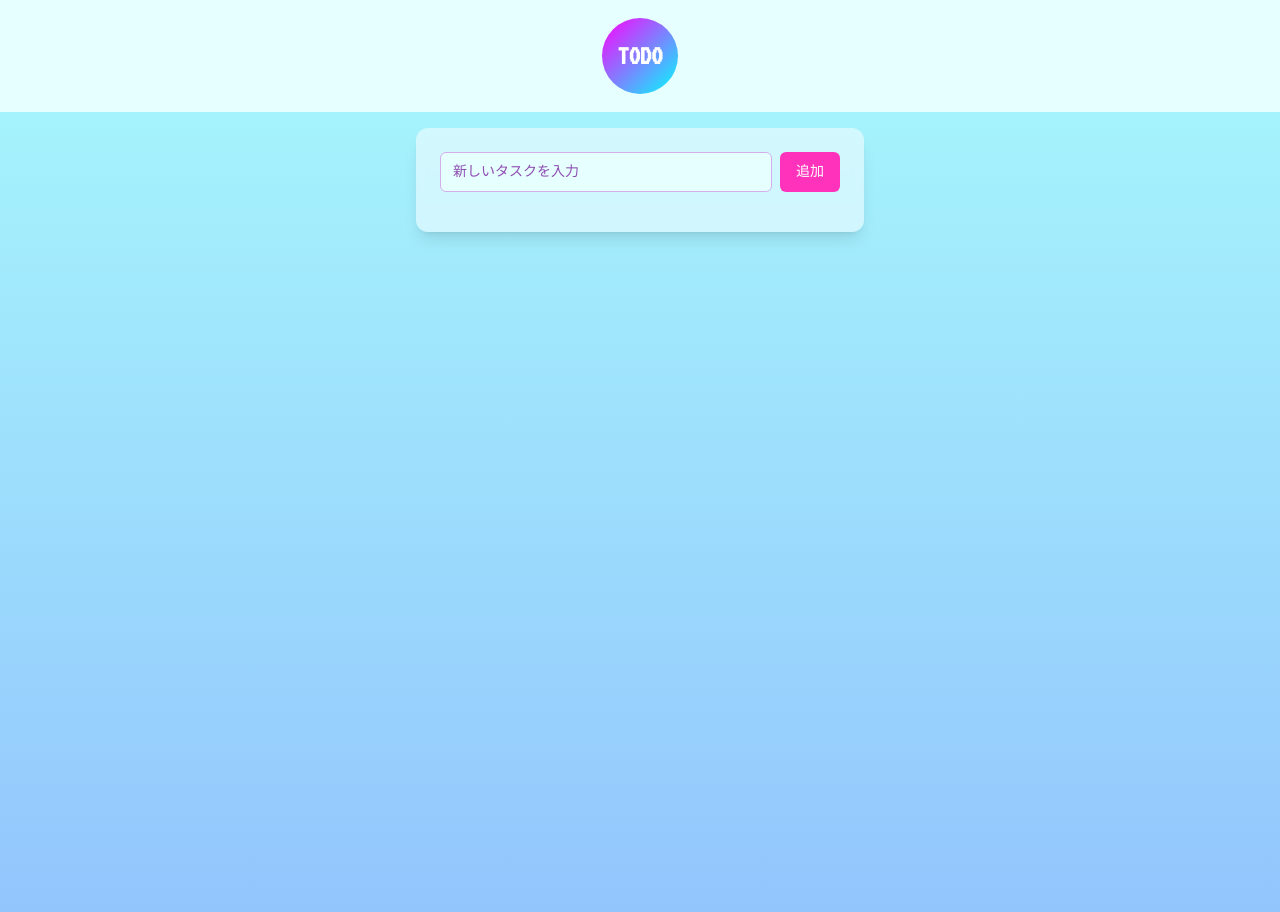
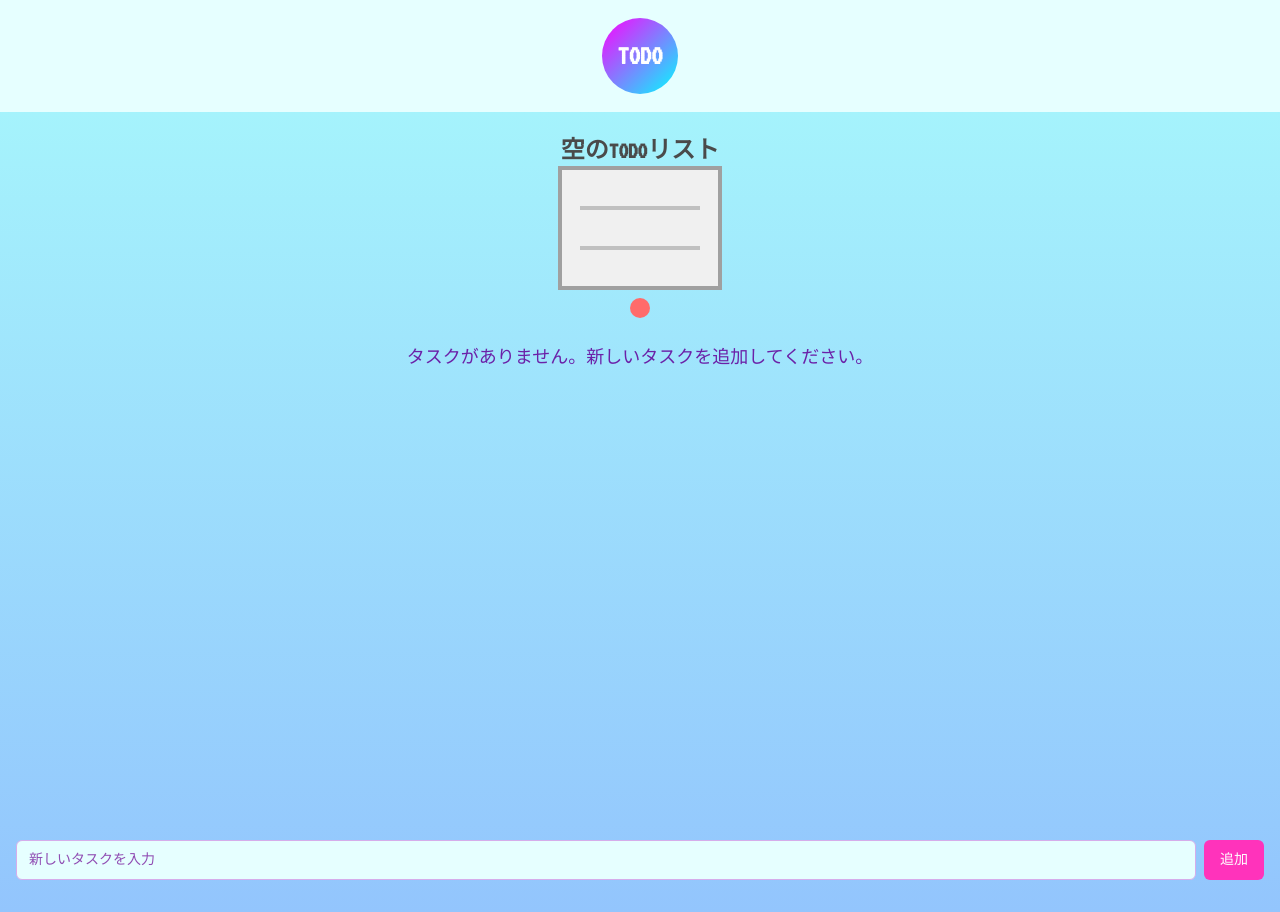
Before and after one commit to kentaro/todo, a Next.js app: page / in a window 1280 px wide. Built offline with nearby package versions, Linux system fonts and the light colour scheme.

Commit message:
スマホで使いやすいよう、入力フォームはページ下部に配置したいです。その際、タスクが少ないと空きスペースが大きくなると思うので、空っぽの時は空っぽぽい画像をSVGでつくって表示してください。

```diff
--- a/src/app/page.tsx
+++ b/src/app/page.tsx
@@ -4,6 +4,7 @@ import { useState, useEffect } from 'react'
 import { TodoList } from '@/components/todo-list'
 import { AddTodo } from '@/components/add-todo'
 import { Todo } from '@/types'
+import { EmptyTodoSVG } from '@/components/empty-todo-svg'
 
 export default function Home() {
   const [todos, setTodos] = useState<Todo[]>([])
@@ -45,14 +46,21 @@ export default function Home() {
   }
 
   return (
-    <main className="container mx-auto p-4 bg-gradient-to-b from-cyan-200 to-blue-300 min-h-screen">
-      <div className="max-w-md mx-auto bg-white/50 p-6 rounded-xl shadow-lg backdrop-blur-sm">
-        <AddTodo onAdd={addTodo} />
+    <main className="container mx-auto p-4 bg-gradient-to-b from-cyan-200 to-blue-300 min-h-screen flex flex-col">
+      <div className="flex-grow">
         {!isLoaded ? (
           <div className="text-center mt-4 text-purple-800">読み込み中...</div>
+        ) : todos.length > 0 ? (
+          <TodoList todos={todos} onToggle={toggleTodo} onDelete={deleteTodo} />
         ) : (
-          <TodoList todos={todos} onToggle={toggleTodo} onDelete={deleteTodo} />
+          <div className="flex flex-col items-center justify-center h-full">
+            <EmptyTodoSVG />
+            <p className="mt-4 text-lg text-purple-800">タスクがありません。新しいタスクを追加してください。</p>
+          </div>
         )}
+      </div>
+      <div className="mt-4">
+        <AddTodo onAdd={addTodo} />
       </div>
     </main>
   )
--- /dev/null
+++ b/src/components/empty-todo-svg.tsx
@@ -0,0 +1,13 @@
+import React from 'react';
+
+export const EmptyTodoSVG: React.FC = () => (
+  <svg width="200" height="200" viewBox="0 0 200 200" xmlns="http://www.w3.org/2000/svg">
+    <rect x="20" y="40" width="160" height="120" fill="#f0f0f0" stroke="#a0a0a0" strokeWidth="4" />
+    <line x1="40" y1="80" x2="160" y2="80" stroke="#c0c0c0" strokeWidth="4" />
+    <line x1="40" y1="120" x2="160" y2="120" stroke="#c0c0c0" strokeWidth="4" />
+    <circle cx="100" cy="180" r="10" fill="#ff6b6b" />
+    <text x="100" y="30" fontSize="24" fontWeight="bold" textAnchor="middle" fill="#4a4a4a">
+      空のTODOリスト
+    </text>
+  </svg>
+);
```
